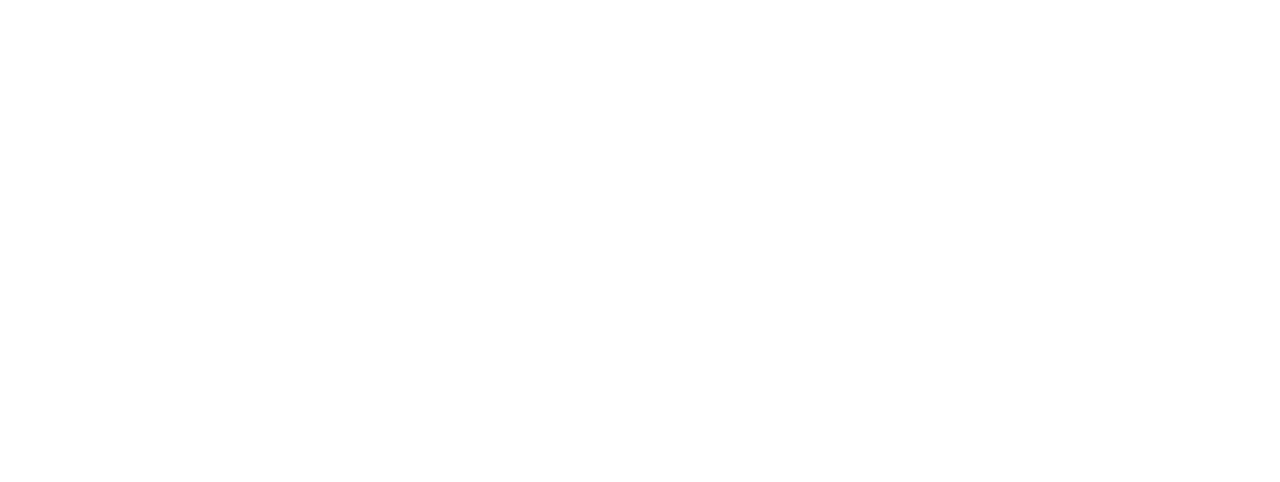
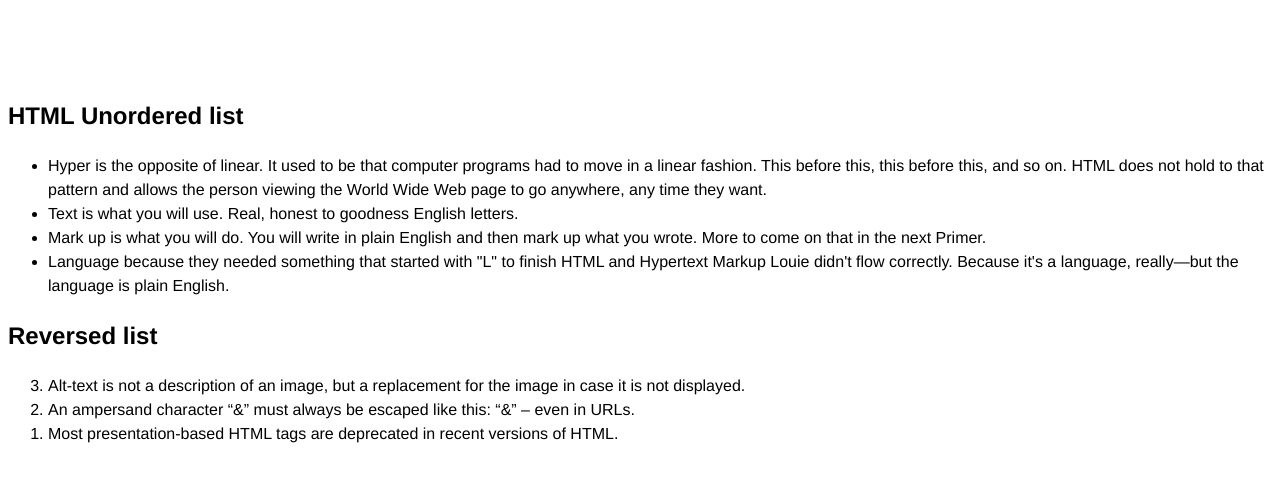
Before and after one commit to vasIvanov/HTML-and-CSS-practice, a plain HTML site: page CSS-Typography/Style-Lists/index.html in a window 1280 px wide. Drawn offline with Linux system fonts and the light colour scheme.

Commit message:
create html and css

```diff
--- a/CSS-Typography/Style-Lists/index.html
+++ b/CSS-Typography/Style-Lists/index.html
@@ -4,9 +4,29 @@
     <meta charset="UTF-8">
     <meta name="viewport" content="width=device-width, initial-scale=1.0">
     <meta http-equiv="X-UA-Compatible" content="ie=edge">
+    <link rel="stylesheet" href="style.css">
     <title>Style Lists</title>
 </head>
 <body>
+    <section>
+        <article>
+            <h2>HTML Unordered list</h2>
+            <ul>
+                <li>Hyper is the opposite of linear. It used to be that computer programs had to move in a linear fashion. This before this, this before this, and so on. HTML does not hold to that pattern and allows the person viewing the World Wide Web page to go anywhere, any time they want.</li>
+                <li>Text is what you will use. Real, honest to goodness English letters.</li>
+                <li>Mark up is what you will do. You will write in plain English and then mark up what you wrote. More to come on that in the next Primer.</li>
+                <li>Language because they needed something that started with "L" to finish HTML and Hypertext Markup Louie didn't flow correctly. Because it's a language, really—but the language is plain English.</li>
+            </ul>
+        </article>
 
+        <article>
+            <h2>Reversed list</h2>
+            <ol reversed>
+                <li>Alt-text is not a description of an image, but a replacement for the image in case it is not displayed.</li>
+                <li>An ampersand character “&” must always be escaped like this: “&” – even in URLs.</li>
+                <li>Most presentation-based HTML tags are deprecated in recent versions of HTML.</li>
+            </ol>
+        </article>
+    </section>
 </body>
 </html>
--- /dev/null
+++ b/CSS-Typography/Style-Lists/style.css
@@ -0,0 +1,8 @@
+section {
+    font-family:  'Helvetica', sans-serif;
+    font-size: 16px;
+    line-height: 1.5;
+    margin: 0 auto;
+    max-width: 1500px;
+    padding-top: 70px;
+}
```
